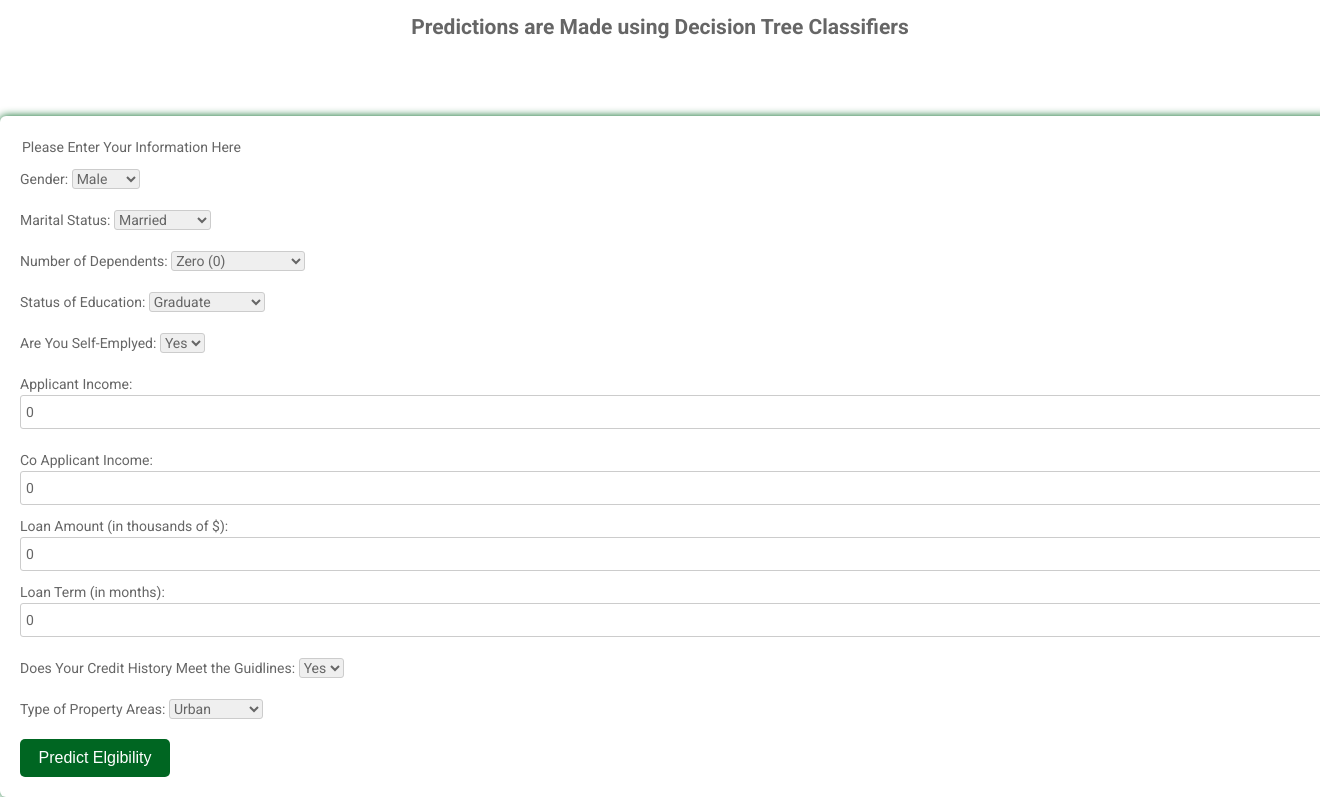
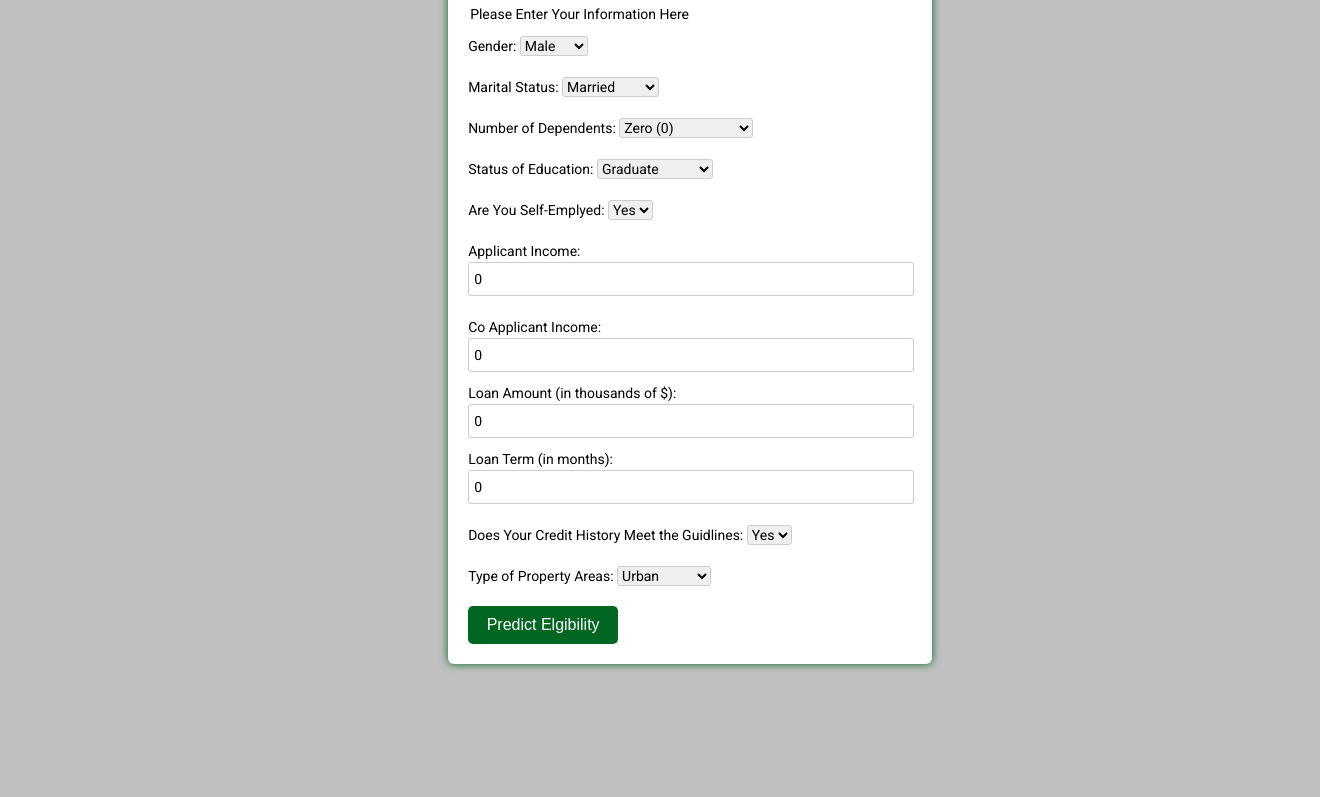
Before and after one commit to Muhammad-Tanveer02/loan-prediction-ML, a Flask app: page / in a window 1320 px wide; the page is wider, and only the part inside the window is pictured. Shown: the part 301-1098 px from the top of that part. After the commit the page ends 971 px from the top of that part, so only its background shows below. Run offline with Flask 2, Linux system fonts and the light colour scheme; parts of the project's set-up code (start-up, migrations or seed data) failed here and were passed over; some libraries are stand-ins or nearby versions.

Commit message:
HTML fixes

```diff
--- a/app.py
+++ b/app.py
@@ -20,7 +20,7 @@ def predict():
 
     if prediction == 1:
         output = "You are eligible for a Loan"
-        text_hex = "#7B940E"
+        text_hex = "#008000"
     elif prediction == 0:
         output = "You are NOT eligible for a Loan"
         text_hex = "#AF0000"
--- a/templates/index.html
+++ b/templates/index.html
@@ -7,9 +7,17 @@
     <link rel="stylesheet" href="https://use.fontawesome.com/releases/v5.5.0/css/all.css"
         integrity="sha384-B4dIYHKNBt8Bc12p+WXckhzcICo0wtJAoU8YZTY5qE0Id1GSseTk6S+L3BlXeVIU" crossorigin="anonymous">
     <style>
-        html,
+        html {
+            display: table;
+            margin: auto;
+        }
+
         body {
-            min-height: 100%;
+            height: 100%;
+            display: table-cell;
+            vertical-align: middle;
+            padding: 10px;
+            background-color: #C0C0C0;
         }
 
         body,
@@ -25,7 +33,7 @@
             outline: none;
             font-family: Roboto, Arial, sans-serif;
             font-size: 14px;
-            color: #666;
+            color: rgb(0, 0, 0);
             line-height: 22px;
         }
 
@@ -33,7 +41,7 @@
             position: absolute;
             margin: 0;
             font-size: 40px;
-            color: #fff;
+            color: rgb(0, 0, 0);
             z-index: 2;
             line-height: 83px;
         }
@@ -54,6 +62,8 @@
         form {
             width: 100%;
             padding: 20px;
+            margin: 10px;
+            padding-bottom: 20px;
             border-radius: 6px;
             background: #fff;
             box-shadow: 0 0 8px #006622;
@@ -61,27 +71,14 @@
 
         .banner {
             position: relative;
-            height: 300px;
-            background-image: url("/uploads/media/default/0001/02/e2502bb5e1dab7d5cc9b011c745033821aad632c.jpeg");
-            background-size: cover;
+            height: 180px;
+            width: 109%;
+            background-color: #3CB371;
             display: flex;
             justify-content: center;
             align-items: center;
             text-align: center;
-        }
-
-        .banner::after {
-            content: "";
-            background-color: rgba(0, 0, 0, 0.2);
-            position: absolute;
-            width: 100%;
-            height: 100%;
-        }
-
-        .banner_after {
-            justify-content: center;
-            align-items: center;
-            text-align: center;
+            margin: 10px;
         }
 
         input,
@@ -279,11 +276,8 @@
     <div class="banner">
         <h1>Loan Predicition Calculator</h1>
     </div>
-    <div class="banner_after">
-        <h2>Predictions are Made using Decision Tree Classifiers</h2>
-    </div>
     <br />
-    <h3 style="text-align: center;">
+    <h3 style="text-align: center; font-size: 30px; margin-left: 5.5%;">
         <span style="color: {{col_code}}">
             {{ loan_status_result }}
         </span>
@@ -363,7 +357,6 @@
             Predict Elgibility
         </button>
     </form>
-    </section>
 </body>
 
 </html>
```
